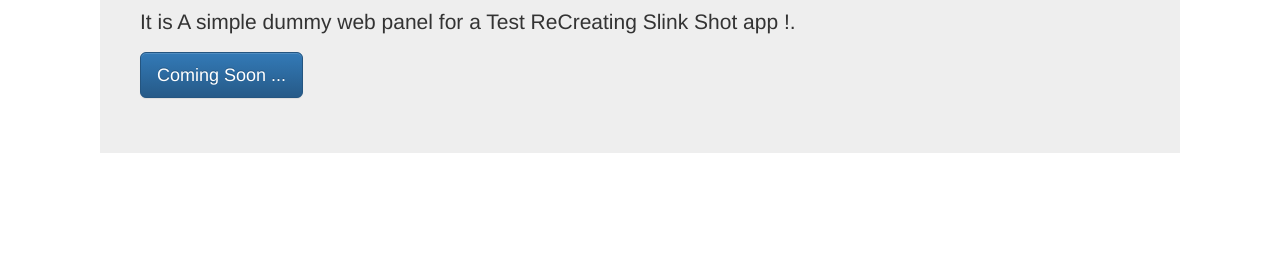
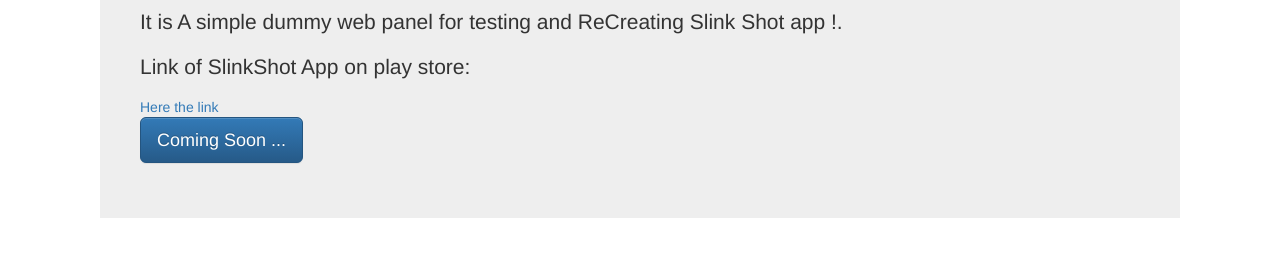
Before and after one commit to mahammadbakr/SlinkShot-Backend, a website: page Resorces/main.html in a window 1280 px wide. Shown: the part 373-630 px from the top of the page. Drawn offline with nearby package versions, Linux system fonts and the light colour scheme.

Commit message:
new Update gitignore and panel

```diff
--- a/Resorces/main.html
+++ b/Resorces/main.html
@@ -24,7 +24,9 @@
     </nav>
     <div class="jumbotron" style="padding:40px;">
         <h1>Welcome to Slink Shot Clone Admin Panel !</h1>
-        <p>It is A simple dummy web panel for a Test ReCreating Slink Shot app !.</p>
+        <p>It is A simple dummy web panel for testing   and ReCreating Slink Shot app !.</p>
+        <p>Link of SlinkShot App on play store: </p>
+        <a href="https://play.google.com/store/apps/details?id=com.slinkshot">Here the link</a>
         <p><a class="btn btn-primary btn-lg" href="#" role="button">Coming Soon ...</a></p>
     </div>
 </div>
```
Also changed, not shown: 1 other file.
